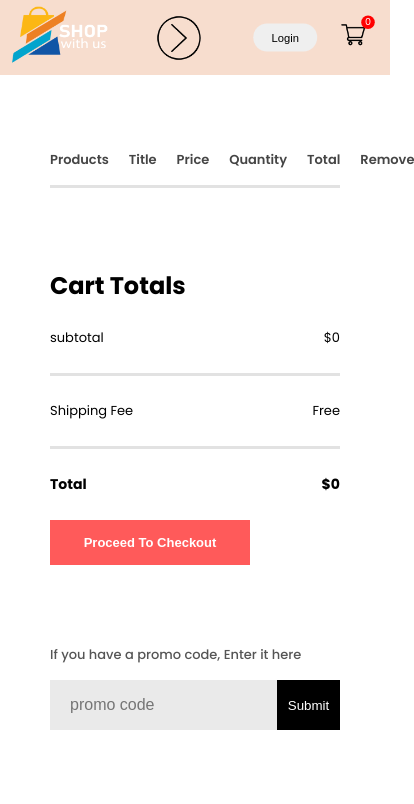
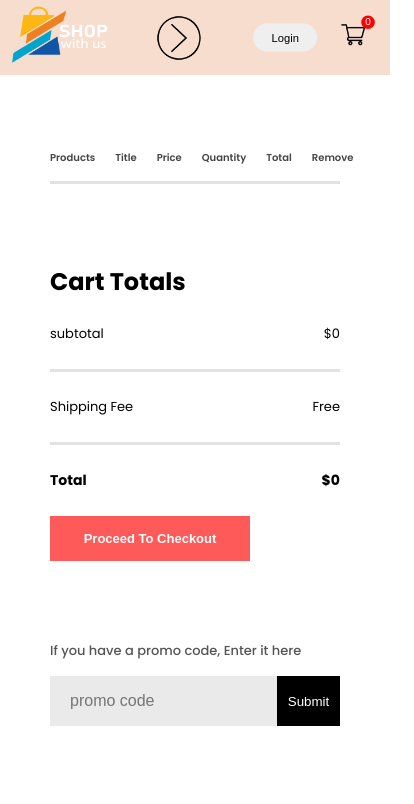
Before and after one commit to dheeraj-saini-git/Ecom, a React (Vite) app: page /cart in a window 390 px wide. Shown: the top 804 px of the page, 414 px wide, since content can reach past the window. Built offline with nearby package versions, Linux system fonts and the light colour scheme.

Commit message:
update cartItem css

```diff
--- a/src/App.jsx
+++ b/src/App.jsx
@@ -17,7 +17,7 @@ function App() {
       <BrowserRouter>
         <Navbar/>
         <Routes>
-          <Route path='/Ecom' element={<Shop/>} />
+          <Route path='/Ecom/' element={<Shop/>} />
           <Route path='/men' element={<ShopCategory banner ={men_banner} category="men"/>}/>
           <Route path='/women' element={<ShopCategory banner ={women_banner} category="women"/>}/>
           <Route path='/kids' element={<ShopCategory banner ={kids_banner} category="kid"/>}/>
--- a/src/Components/CartItems/CartItems.css
+++ b/src/Components/CartItems/CartItems.css
@@ -137,6 +137,9 @@
     .cartitems{
         margin: 60px 50px;
     }
+    .cartitems-format-main p{
+        font-size : 10px;
+    }
     .cartitems-format p{
         font-size : 11px;
     }
```
